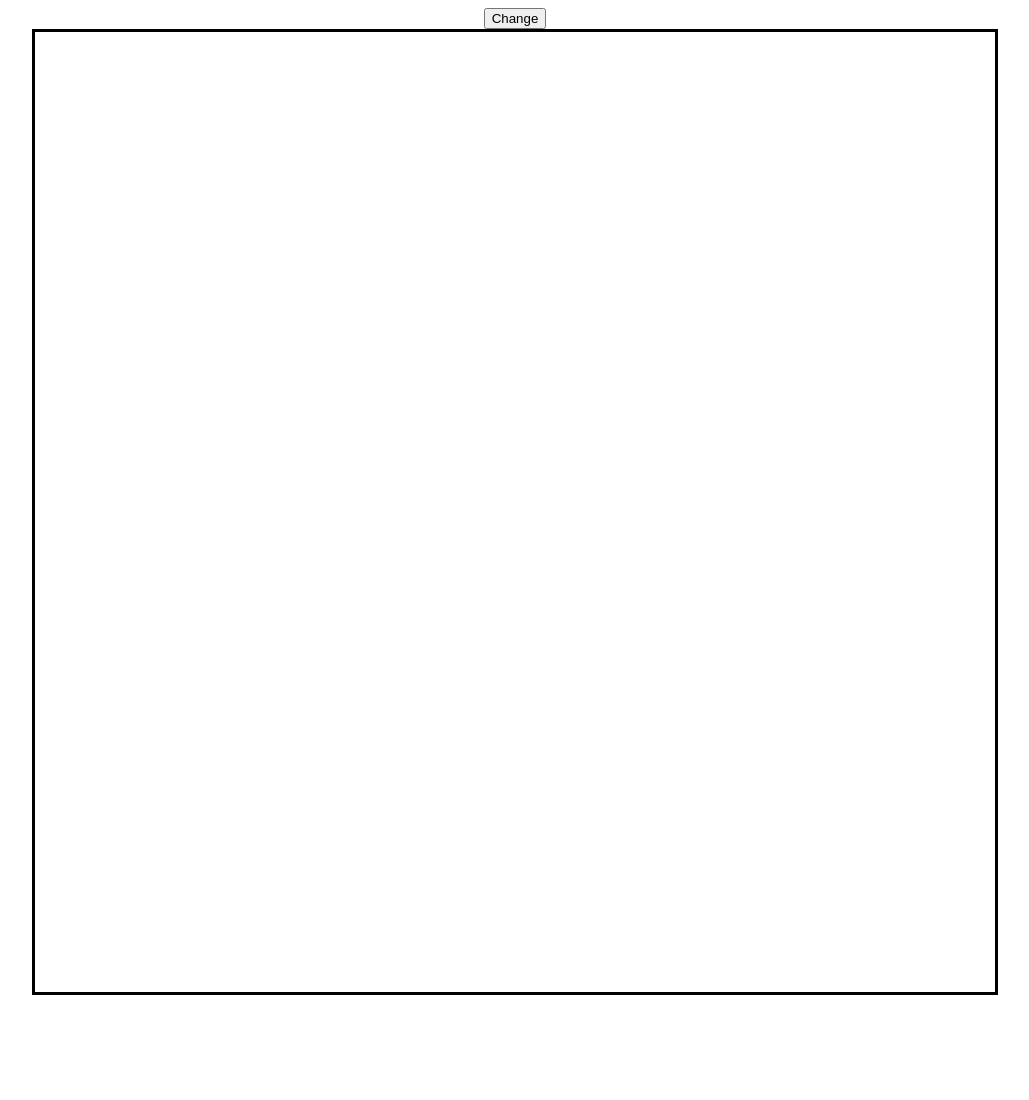
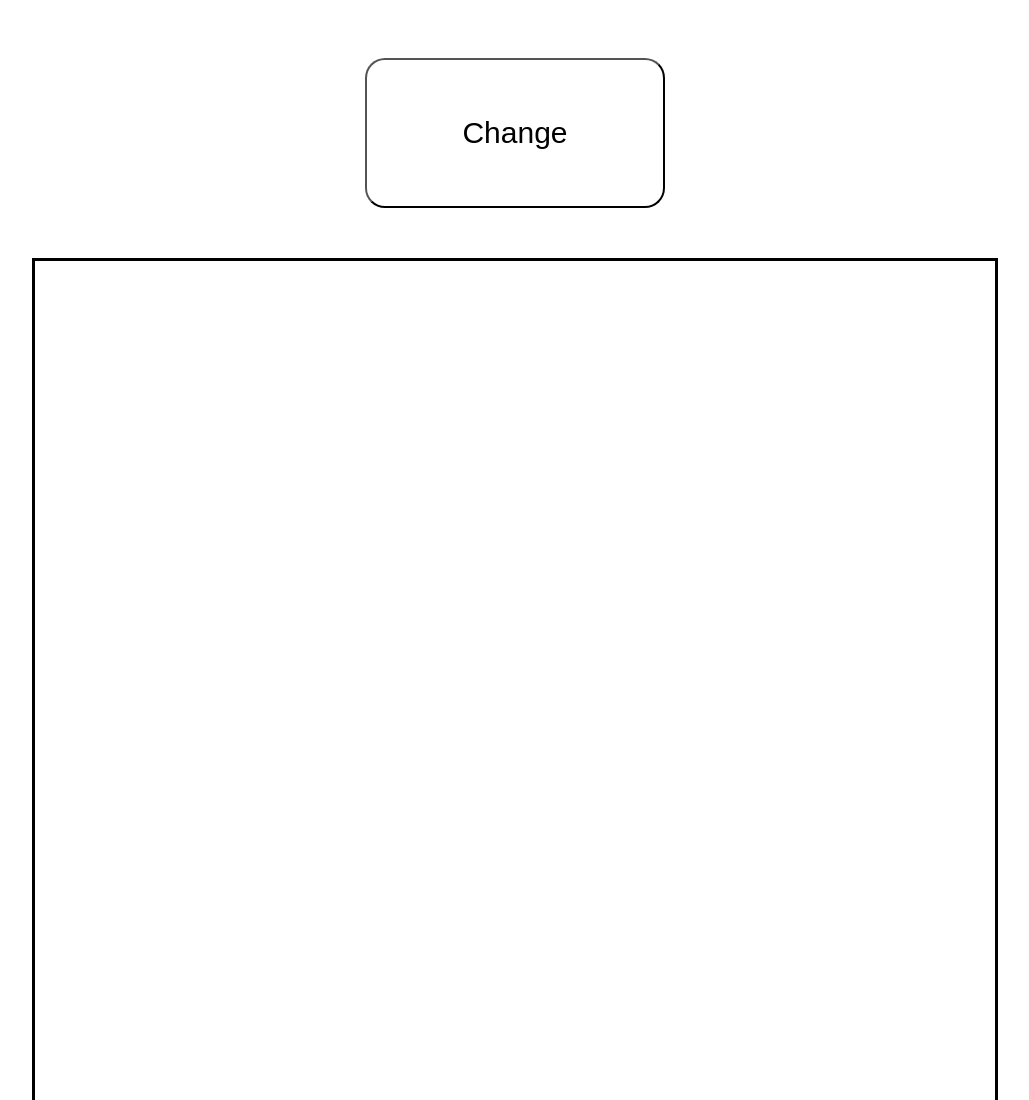
Before and after one commit to finesse-21/odin-etch-a-sketch, a plain HTML site: page index.html in a window 1280 px wide. Shown: the top 1100 px of the page, without its empty margins (125-1154 px from the left). Before the commit the page ends 1003 px from the top, so only its background shows below. Drawn offline with Linux system fonts and the light colour scheme.

Commit message:
Add style: all centered, pretty button

```diff
--- a/style.css
+++ b/style.css
@@ -15,9 +15,24 @@ body {
 
 .block {
     transition: 0.5s ease-out;
-
 }
 
 .block:hover {
     background-color: black;
 }
+
+.change {
+    margin: 50px;
+    width: 300px;
+    height: 150px;
+    background-color: #fff;
+    color: black;
+    font-size: 30px;
+    border-radius: 20px;
+}
+
+.change:hover {
+    background-color: black;
+    color: red;
+    transition: 0.5s ease-out;
+}
```
